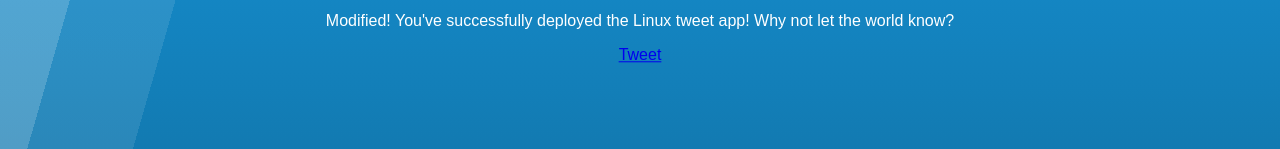
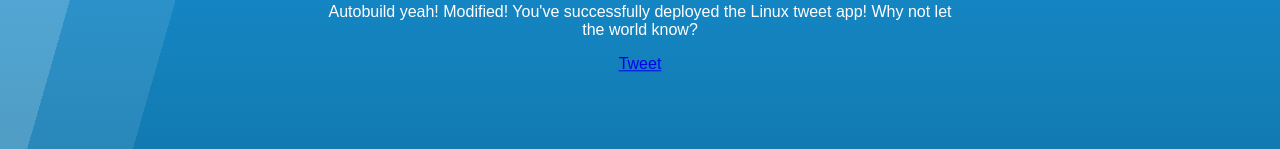
Before and after one commit to Heldenkrieger01/autobuild, a plain HTML site: page index.html in a window 1280 px wide. Shown: the part 651-800 px from the top of the page. Drawn offline with Linux system fonts and the light colour scheme.

Commit message:
add aweseome message

```diff
--- a/index.html
+++ b/index.html
@@ -35,7 +35,7 @@
             <center><img src="./linux.png"></img>
                 <P>
 
-                Modified! You've successfully deployed the Linux tweet app! Why not let the world know?
+                Autobuild yeah! Modified! You've successfully deployed the Linux tweet app! Why not let the world know?
 
                 <p>
 
```
